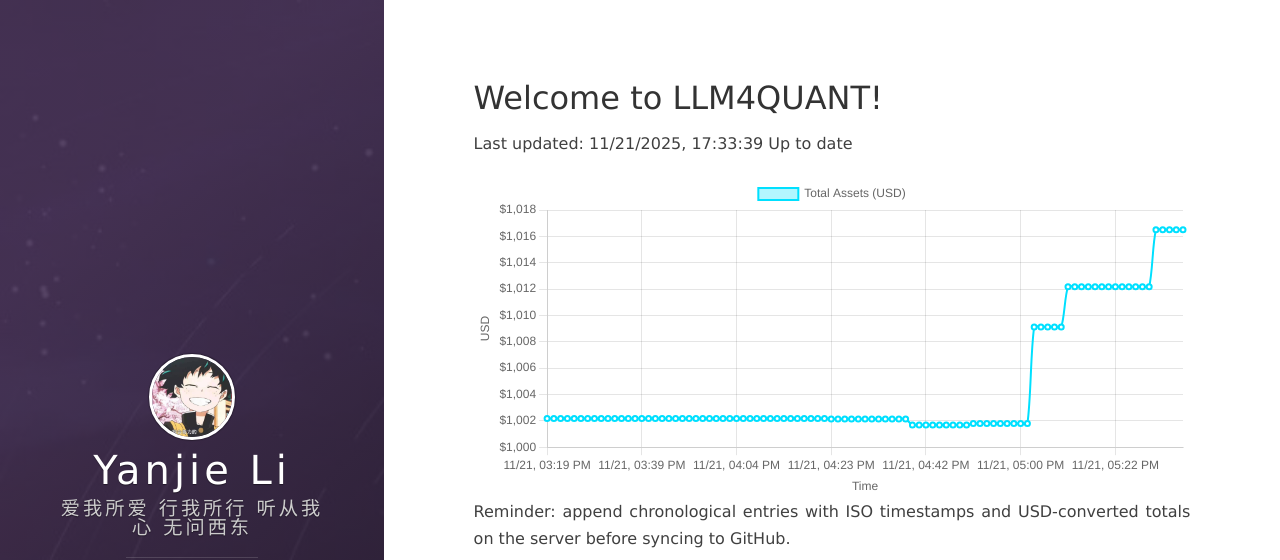
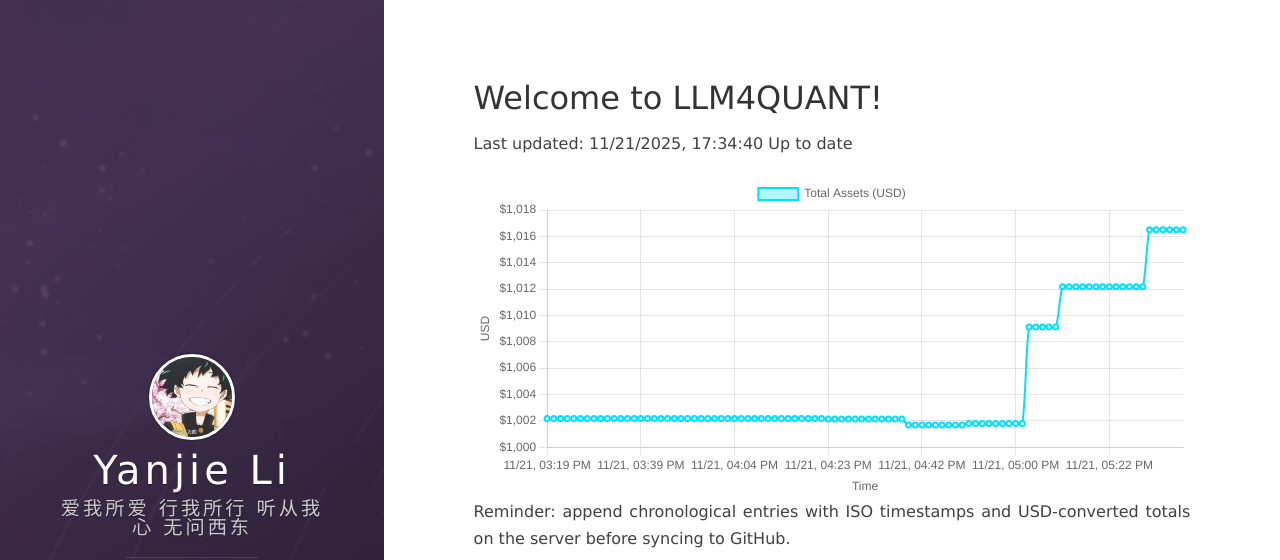
Before and after one commit to leeyegy/leeyegy.github.io, a Jekyll site: the page built from live-trading.html, in a window 1280 px wide and 1162 px high. Shown: the top 560 px of the window. Built offline with Jekyll 4.4.1, drawn with Linux system fonts in a browser that asks for light colours; nearby versions of some CDN libraries.

Commit message:
AccountMonitor: update balance history 2025-11-22T01:34:40+08:00

```diff
--- a/assets/data/binance/balance-history.json
+++ b/assets/data/binance/balance-history.json
@@ -1,5 +1,5 @@
 {
-  "generatedAt": "2025-11-22T01:33:39+08:00",
+  "generatedAt": "2025-11-22T01:34:40+08:00",
   "asset": "total_usd_value",
   "history": [
     {
@@ -381,6 +381,10 @@
     {
       "timestamp": "2025-11-22T01:33:39+08:00",
       "totalUsd": 1016.50120675
+    },
+    {
+      "timestamp": "2025-11-22T01:34:40+08:00",
+      "totalUsd": 1016.50120675
     }
   ]
 }
```
